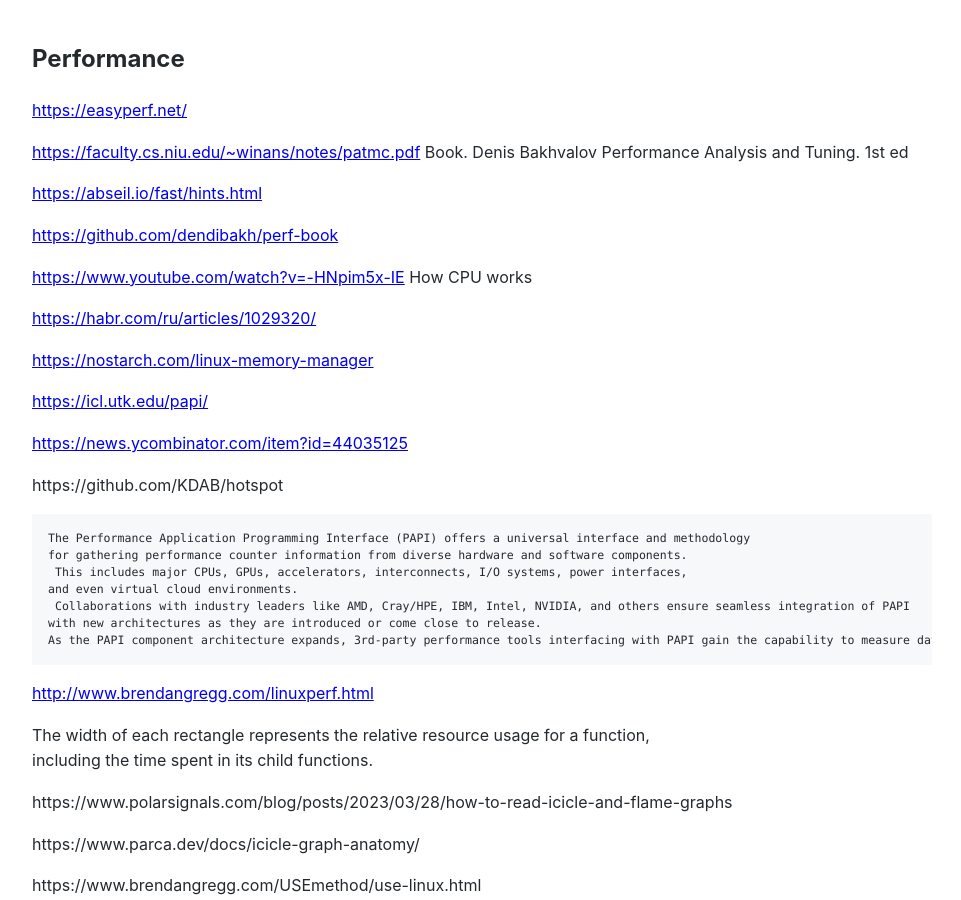
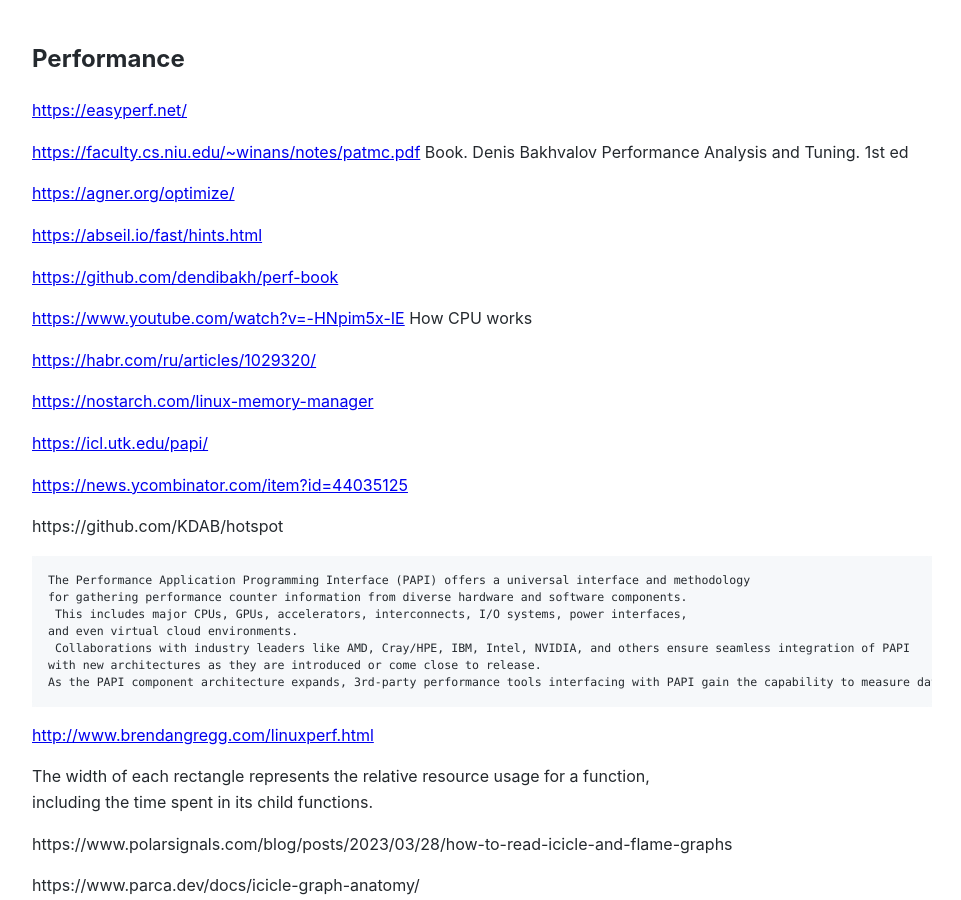
Before and after one commit to Michael-Lubinsky/michael-lubinsky.github.com, a Jekyll site: the page built from cpp/performance.md, in a window 1280 px wide and 900 px high. Shown: the whole window, without its empty margins (158-1119 px from the left). Built offline with Jekyll 4.4.1, drawn with Linux system fonts in a browser that asks for light colours; our own code applies the rules of GitHub Pages for plain Markdown files.

Commit message:
Update performance.md

```diff
--- a/cpp/performance.md
+++ b/cpp/performance.md
@@ -2,6 +2,8 @@
 <https://easyperf.net/>
 
 <https://faculty.cs.niu.edu/~winans/notes/patmc.pdf> Book. Denis Bakhvalov Performance Analysis and Tuning. 1st ed
+
+<https://agner.org/optimize/>
 
 <https://abseil.io/fast/hints.html>
 
```
